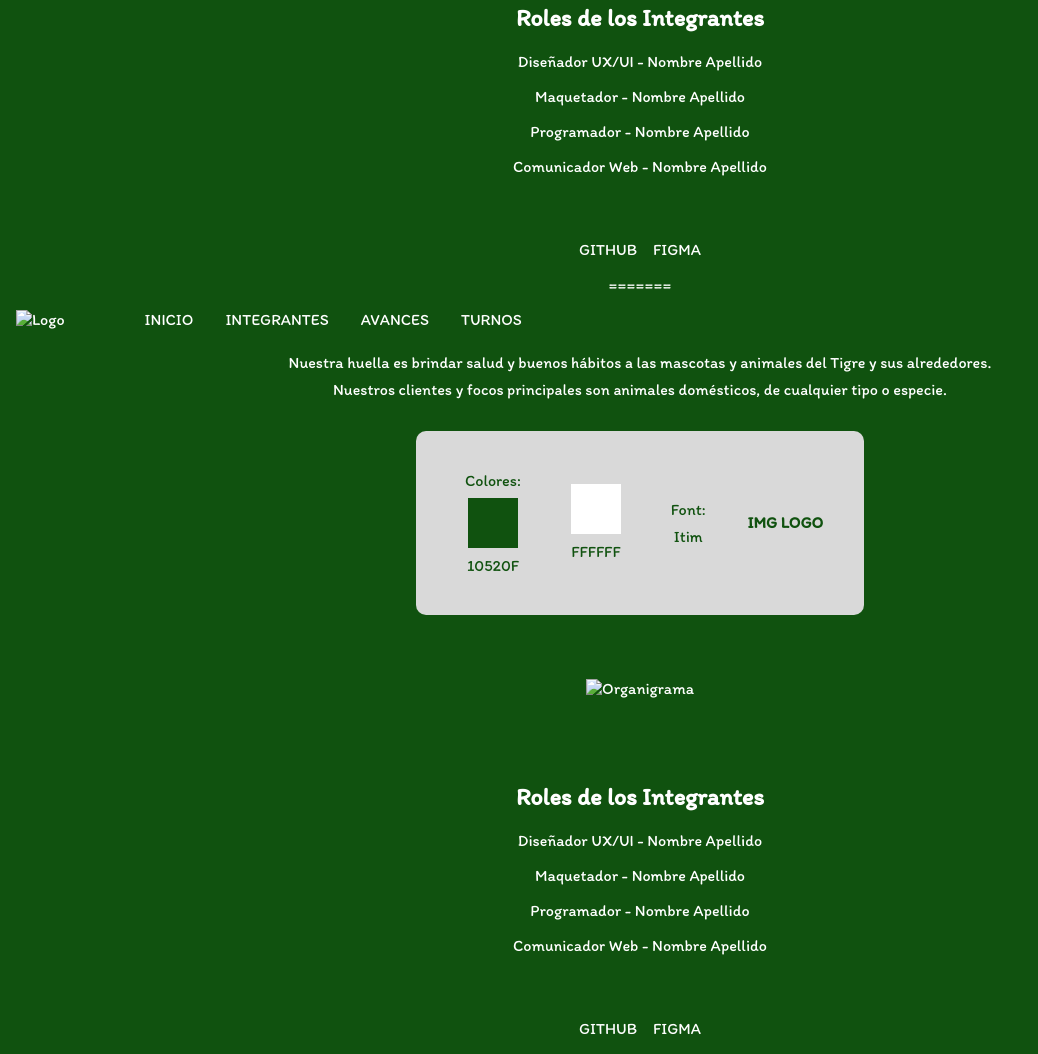
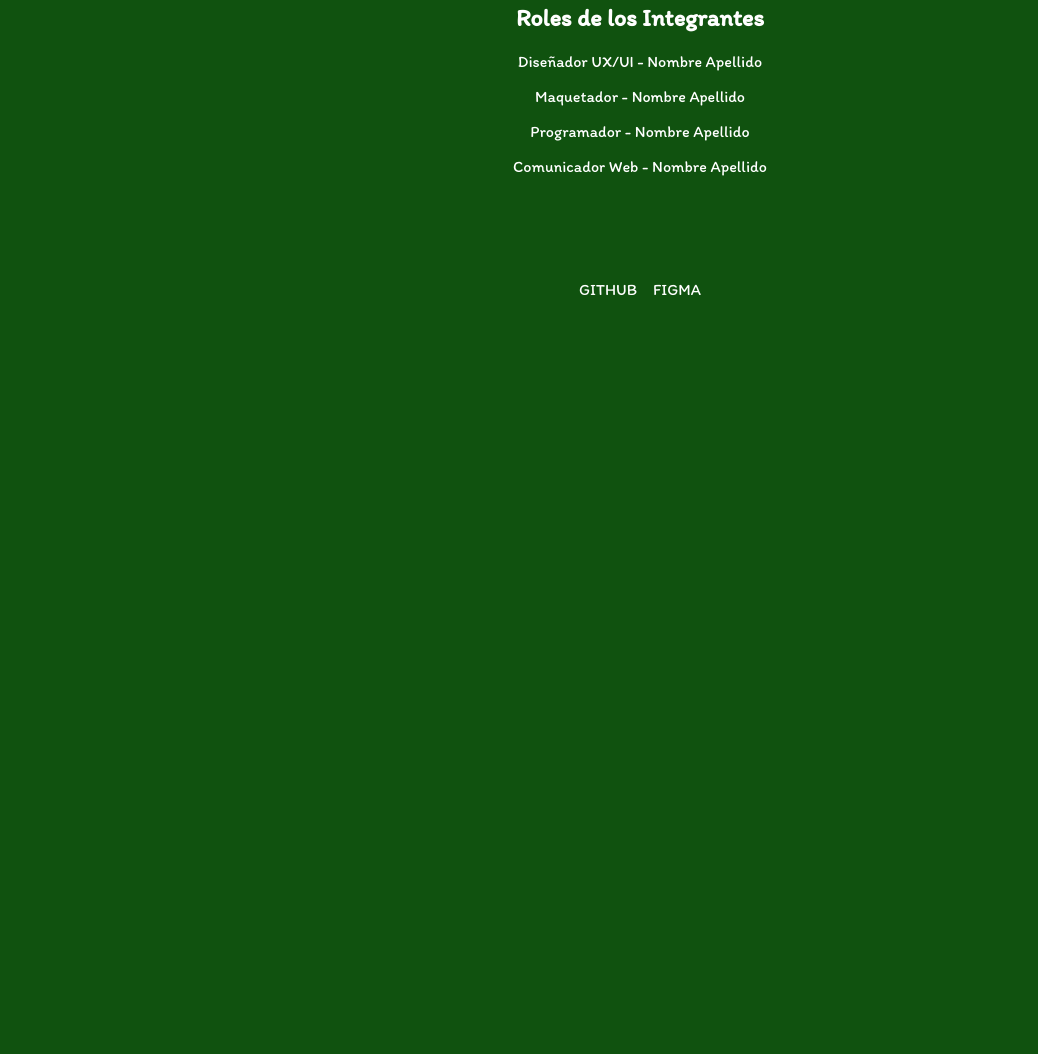
Before and after one commit to toarias/Grupo-15---Veterinaria-TigreVet, a plain HTML site: page avances.html in a window 1280 px wide. Shown: the part 485-1539 px from the top of the page, without its empty margins (0-1038 px from the left). After the commit the page ends 800 px from the top, so only its background shows below. Drawn offline with Linux system fonts and the light colour scheme.

Commit message:
resolviendo conflictos2

```diff
--- a/avances.html
+++ b/avances.html
@@ -64,70 +64,3 @@
     </footer>
 </body>
 </html>
-=======
-<!DOCTYPE html>
-<html lang="es">
-<head>
-    <meta charset="UTF-8">
-    <meta name="viewport" content="width=device-width, initial-scale=1.0">
-    <title>Responsive Diseño</title>
-    <link href="https://fonts.googleapis.com/css2?family=Itim&display=swap" rel="stylesheet">
-    <link rel="stylesheet" href="styles.css">
-</head>
-<body>
-    <header>
-        <div class="logo">
-            <img src="img-logo.png" alt="Logo" class="img-logo">
-        </div>
-        <nav>
-            <ul class="nav-links">
-                <li><a href="#">INICIO</a></li>
-                <li><a href="#">INTEGRANTES</a></li>
-                <li><a href="avances.html">AVANCES</a></li>
-                <li><a href="#">TURNOS</a></li>
-            </ul>
-        </nav>
-    </header>
-
-    <section class="info">
-        <p>Nuestra huella es brindar salud y buenos hábitos a las mascotas y animales del Tigre y sus alrededores.</p>
-        <p>Nuestros clientes y focos principales son animales domésticos, de cualquier tipo o especie.</p>
-
-        <div class="card">
-            <div class="color-info">
-                <p>Colores:</p>
-                <div class="color-box" style="background-color: #10520F;"></div>
-                <p>10520F</p>
-            </div>
-            <div class="color-info">
-                <div class="color-box" style="background-color: #FFFFFF;"></div>
-                <p>FFFFFF</p>
-            </div>
-            <div class="font-info">
-                <p>Font:</p>
-                <p>Itim</p>
-            </div>
-            <div class="logo-img">
-                <p>IMG LOGO</p>
-            </div>
-        </div>
-    </section>
-
-    <section class="menu-diagram">
-        <img src="organigrama.png" alt="Organigrama" class="img-organigrama">
-    </section>
-
-    <section class="roles">
-        <h2>Roles de los Integrantes</h2>
-        <p>Diseñador UX/UI - Nombre Apellido</p>
-        <p>Maquetador - Nombre Apellido</p>
-        <p>Programador - Nombre Apellido</p>
-        <p>Comunicador Web - Nombre Apellido</p>
-    </section>
-
-    <footer>
-        <a href="https://lucaalioni01.github.io/Grupo-15---Veterinaria-TigreVet/">GITHUB</a>
-        <a href="https://www.figma.com/design/Kw5CVVMcQnzkP6GGJ4ERsm/Grupo-15---Veterinaria-TigreVet?node-id=0-1&t=wvkZUDYz4gA1JwYK-1">FIGMA</a>
-    </footer>
-</body>
-</html>
```
